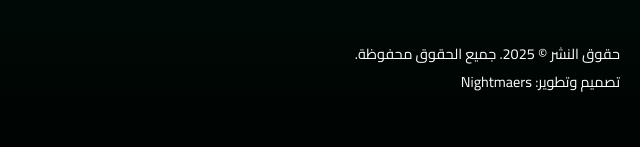
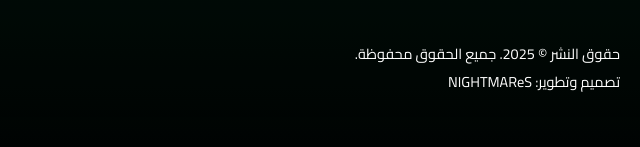
Before and after one commit to Mohamedkhaled-10/NIGHTMAReS, a plain HTML site: page index.html in a window 1280 px wide. Shown: the part 2170-2317 px from the top of the page, 640-1280 px from the left. Drawn offline with nearby package versions, Linux system fonts and the light colour scheme.

Commit message:
Update index.html

```diff
--- a/index.html
+++ b/index.html
@@ -153,7 +153,7 @@
     <div class="footer-content">
       <div class="footer-text">
         <p>حقوق النشر © 2025. جميع الحقوق محفوظة.</p>
-        <p>تصميم وتطوير: Nightmaers</p>
+        <p>تصميم وتطوير: NIGHTMAReS</p>
       </div>
       <div class="footer-social">
         <ul>
```
